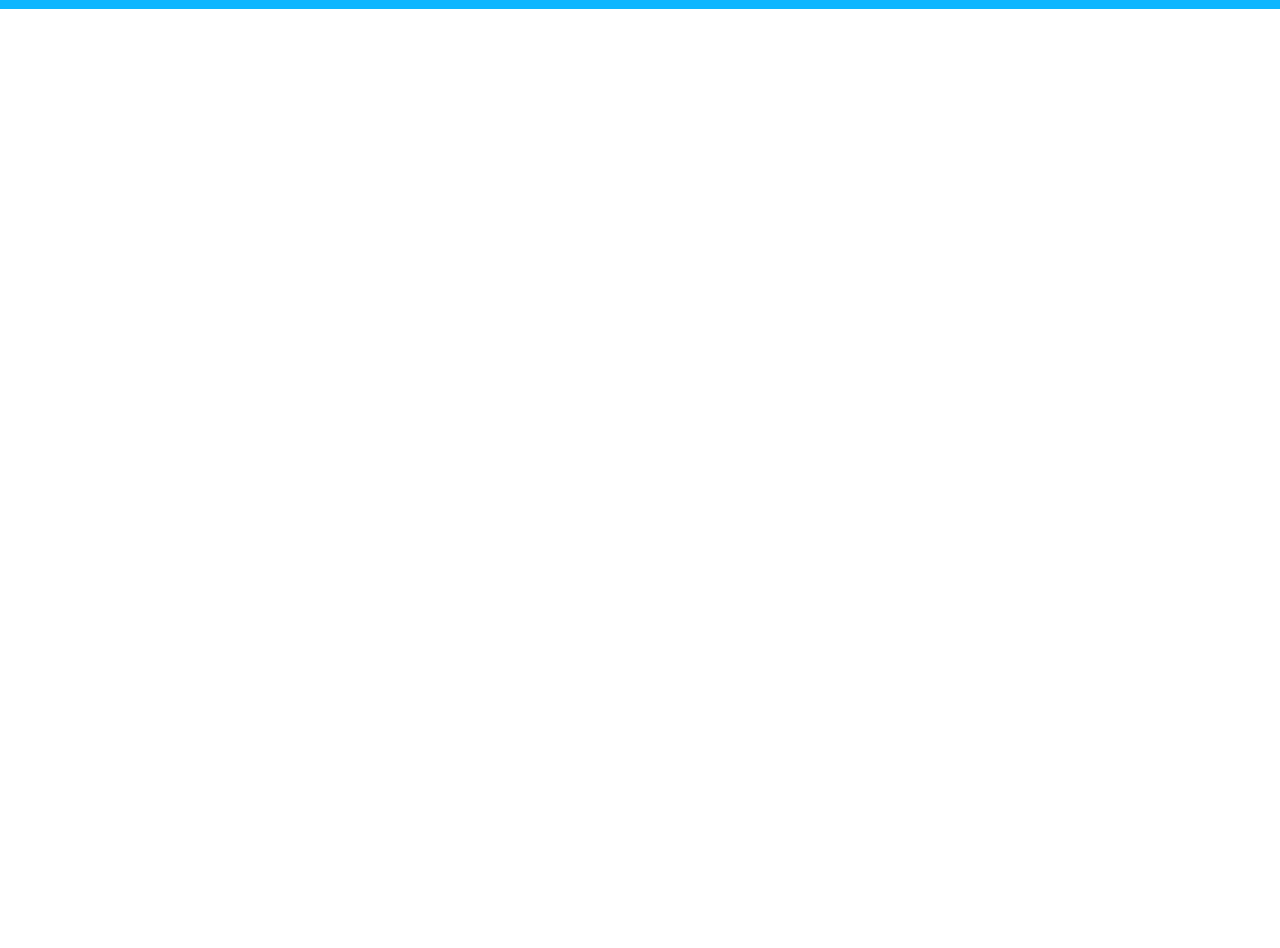
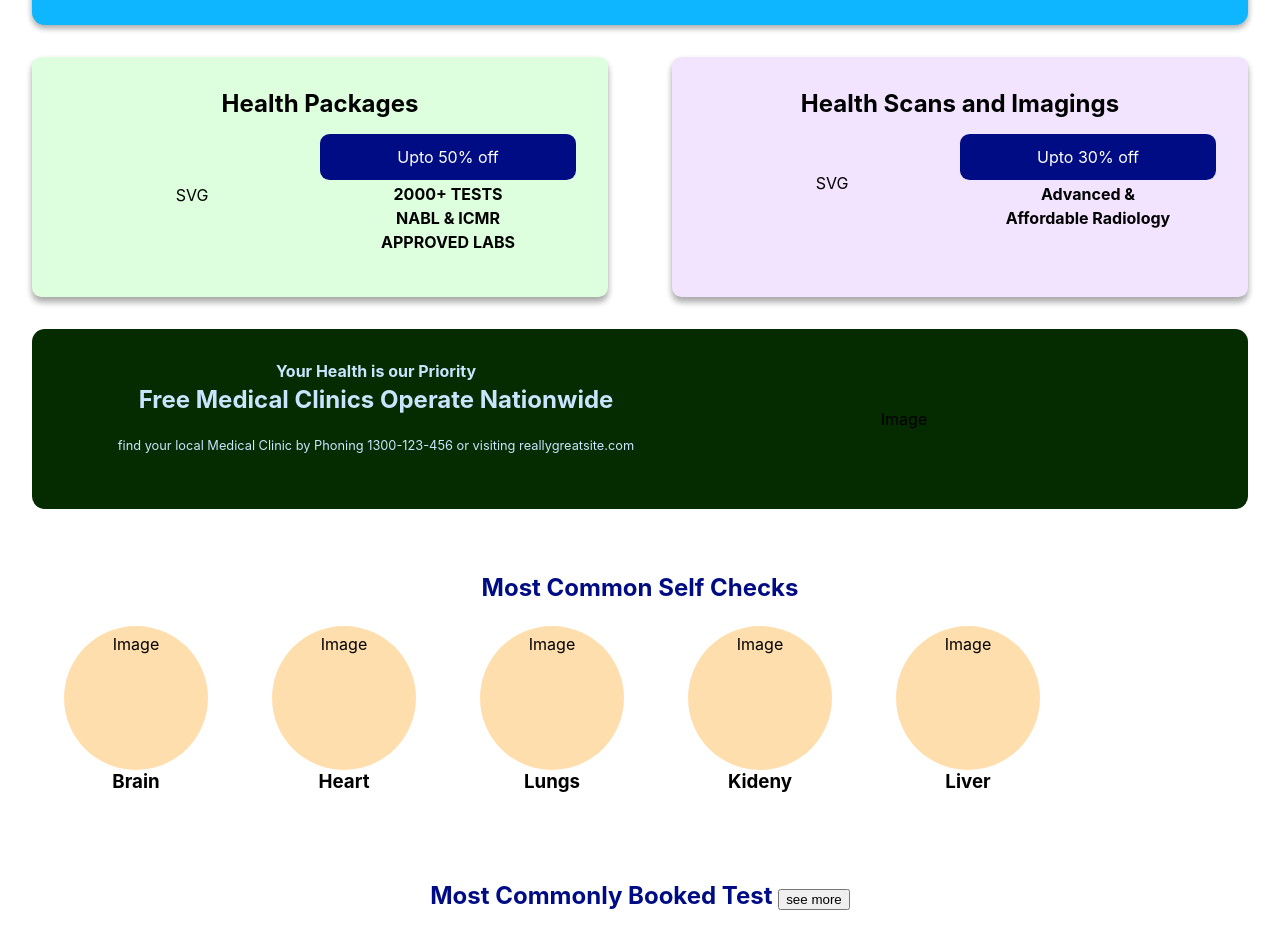
Before and after one commit to Ankitsinghchadda/Health-app, a React (Create React App) app: page / in a window 1280 px wide. Shown: the part 260-1208 px from the top of the page. Before the commit the page ends 800 px from the top, so only its background shows below. Built offline with nearby package versions, Linux system fonts and the light colour scheme.

Commit message:
Landing page addition

```diff
--- a/src/First/LandingPage.css
+++ b/src/First/LandingPage.css
@@ -1,6 +1,9 @@
 .first_section {
     background-color: #0EB6FF;
     padding: 4rem 5rem;
+    margin: 1rem 2rem;
+    border-radius: 0.8rem;
+    box-shadow: 0 3px 6px rgba(0, 0, 0, 0.16), 0 3px 6px rgba(0, 0, 0, 0.23);
 
 }
 
@@ -23,3 +26,85 @@
     color: white;
     font-weight: bold;
 }
+
+.second_section {
+    display: flex;
+    align-items: center;
+}
+
+.secondsection_first,
+.secondsection_Second {
+    flex: 1;
+    padding: 2rem;
+    margin: 1rem 2rem;
+    text-align: center;
+    height: 11rem;
+    border-radius: 0.6rem;
+}
+
+.secondsection_first>h2,
+.secondsection_Second>h2 {
+    margin: 0;
+    margin-bottom: 1rem;
+}
+
+.secondsection_first {
+    background-color: #deffde;
+    box-shadow: 0 3px 6px rgba(0, 0, 0, 0.16), 0 6px 6px rgba(0, 0, 0, 0.23);
+}
+
+.secondsection_Second {
+    background-color: rgb(242, 227, 255);
+    box-shadow: 0 3px 6px rgba(0, 0, 0, 0.16), 0 6px 6px rgba(0, 0, 0, 0.23);
+}
+
+.text_blue {
+    padding: 0.8rem;
+    background-color: #000C83;
+    color: white;
+    border-radius: 0.6rem;
+}
+
+.subflex_text>h4 {
+    margin: 0.25rem;
+}
+
+.secondsection_subflex {
+    display: flex;
+    align-items: center;
+}
+
+.subflex_icon,
+.subflex_text {
+    flex: 1;
+}
+
+.fourth_section {
+    /* margin: 1rem 2rem; */
+    padding: 2rem;
+    overflow: hidden;
+}
+
+.fourth_section_heading,
+.fifth_section_heading {
+    margin: 1rem 2rem;
+    font-size: 1.5rem;
+    font-weight: bold;
+    /* margin: 0.8rem 0; */
+    color: #000C83;
+}
+
+.SelfCheck_slider {
+    display: flex;
+    overflow-x: scroll;
+    box-sizing: content-box;
+}
+
+.SelfCheck_slider::-webkit-scrollbar {
+    display: none;
+}
+
+.fifth_section {
+    /* margin: 1rem 2rem; */
+    padding: 2rem;
+}
--- a/src/First/Landingpage.tsx
+++ b/src/First/Landingpage.tsx
@@ -1,5 +1,7 @@
 import React from "react";
 import "./LandingPage.css";
+import Slider from "../components/Slider";
+import CircleImage from "../components/CircleImage";
 
 const Landingpage = () => {
   return (
@@ -17,6 +19,52 @@ const Landingpage = () => {
 
           <button className="buttonStyle1">Book Now</button>
         </div>
+        <div className="iconWithLable">
+          <div className="Section_Icon"></div>
+        </div>
+      </div>
+      <div className="second_section">
+        <div className="secondsection_first">
+          <h2>Health Packages</h2>
+          <div className="secondsection_subflex">
+            <div className="subflex_icon">SVG</div>
+            <div className="subflex_text">
+              <div className="text_blue">Upto 50% off</div>
+              <h4>2000+ TESTS</h4>
+              <h4>NABL & ICMR</h4>
+              <h4>APPROVED LABS</h4>
+            </div>
+          </div>
+        </div>
+        <div className="secondsection_Second">
+          <h2>Health Scans and Imagings</h2>
+          <div className="secondsection_subflex">
+            <div className="subflex_icon">SVG</div>
+            <div className="subflex_text">
+              <div className="text_blue">Upto 30% off</div>
+              <h4>Advanced &</h4>
+              <h4>Affordable Radiology</h4>
+            </div>
+          </div>
+        </div>
+      </div>
+      <div className="third_section">
+        <Slider />
+      </div>
+      <div className="fourth_section">
+        <div className="fourth_section_heading">Most Common Self Checks</div>
+        <div className="SelfCheck_slider">
+          <CircleImage name="Brain" image="Image" />
+          <CircleImage name="Heart" image="Image" />
+          <CircleImage name="Lungs" image="Image" />
+          <CircleImage name="Kideny" image="Image" />
+          <CircleImage name="Liver" image="Image" />
+        </div>
+      </div>
+      <div className="fifth_section">
+        <div className="fifth_section_heading">
+          Most Commonly Booked Test <button>see more</button>
+        </div>
       </div>
     </div>
   );
--- /dev/null
+++ b/src/components/CircleImage.css
@@ -0,0 +1,20 @@
+.selfCheck_icons {
+    display: flex;
+    flex-direction: column;
+    align-items: center;
+    margin: 0.5rem 2rem;
+}
+
+.selfCheck_circle {
+    height: 8rem;
+    width: 8rem;
+    border-radius: 50%;
+    background-color: navajowhite;
+    text-align: center;
+    padding: 0.5rem;
+}
+
+.selfCheck_icons>h3 {
+    font-weight: bold;
+    margin: 0;
+}
--- /dev/null
+++ b/src/components/CircleImage.tsx
@@ -0,0 +1,12 @@
+import React from "react";
+import "./CircleImage.css";
+const CircleImage = (props: any) => {
+  return (
+    <div className="selfCheck_icons">
+      <div className="selfCheck_circle">{props.image}</div>
+      <h3>{props.name}</h3>
+    </div>
+  );
+};
+
+export default CircleImage;
--- a/src/components/Header.css
+++ b/src/components/Header.css
@@ -2,7 +2,7 @@
     display: flex;
     justify-content: space-between;
     align-items: center;
-    padding: 1rem;
+    padding: 1rem 2rem;
 }
 
 
--- /dev/null
+++ b/src/components/Slider.css
@@ -0,0 +1,33 @@
+.slider {
+    margin: 1rem 2rem;
+    display: flex;
+    align-items: center;
+    padding: 2rem 5rem;
+    background-color: #052B00;
+    border-radius: 0.8rem;
+}
+
+.slider_text {
+    flex: 1;
+}
+
+.slider_image {
+    flex: 1;
+}
+
+.slider_text>h4,
+.slider_text>h2 {
+    margin: 0;
+    margin-bottom: 0.25rem;
+    color: #C9E5FE;
+}
+
+.slider_text_para {
+    margin: 1.5rem 0;
+}
+
+.slider_text_para>p {
+    margin: 0;
+    font-size: 0.8rem;
+    color: #C9E5FE;
+}
--- /dev/null
+++ b/src/components/Slider.tsx
@@ -0,0 +1,22 @@
+import React from "react";
+import "./Slider.css";
+
+const Slider = () => {
+  return (
+    <div className="slider">
+      <div className="slider_text">
+        <h4>Your Health is our Priority</h4>
+        <h2>Free Medical Clinics Operate Nationwide</h2>
+        <div className="slider_text_para">
+          <p>
+            find your local Medical Clinic by Phoning 1300-123-456 or visiting
+            reallygreatsite.com
+          </p>
+        </div>
+      </div>
+      <div className="slider_image">Image</div>
+    </div>
+  );
+};
+
+export default Slider;
```
